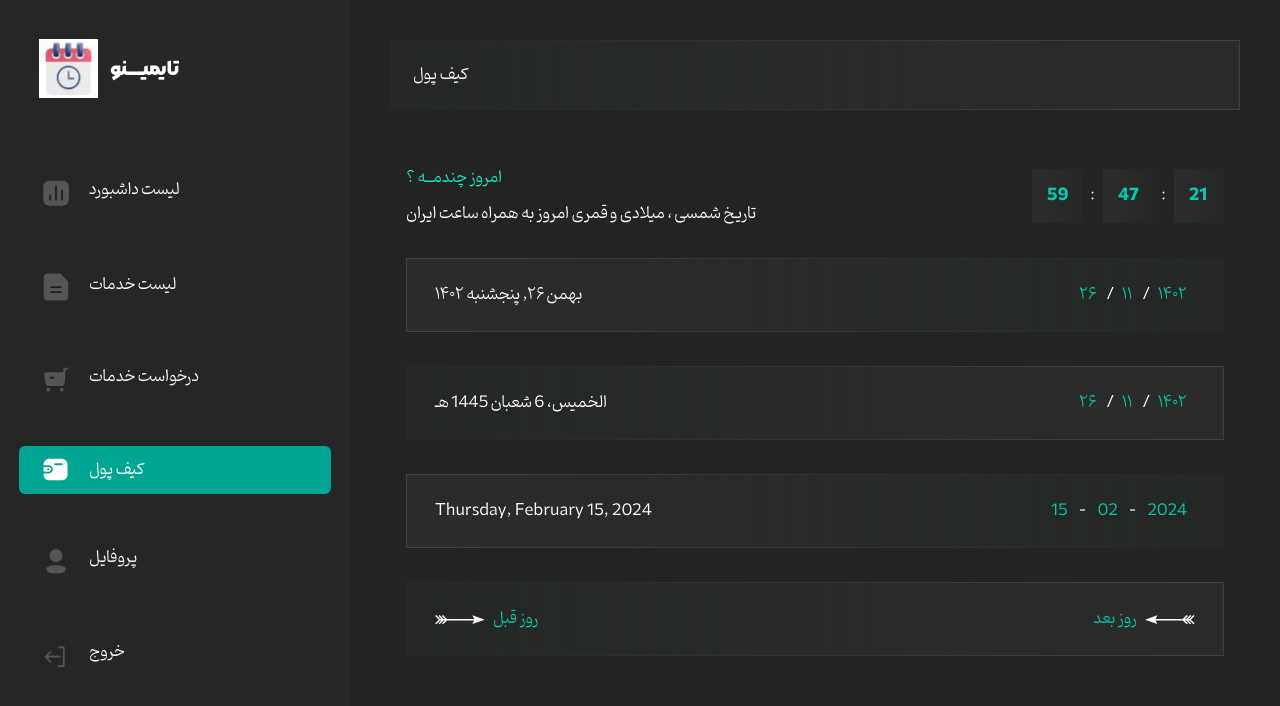
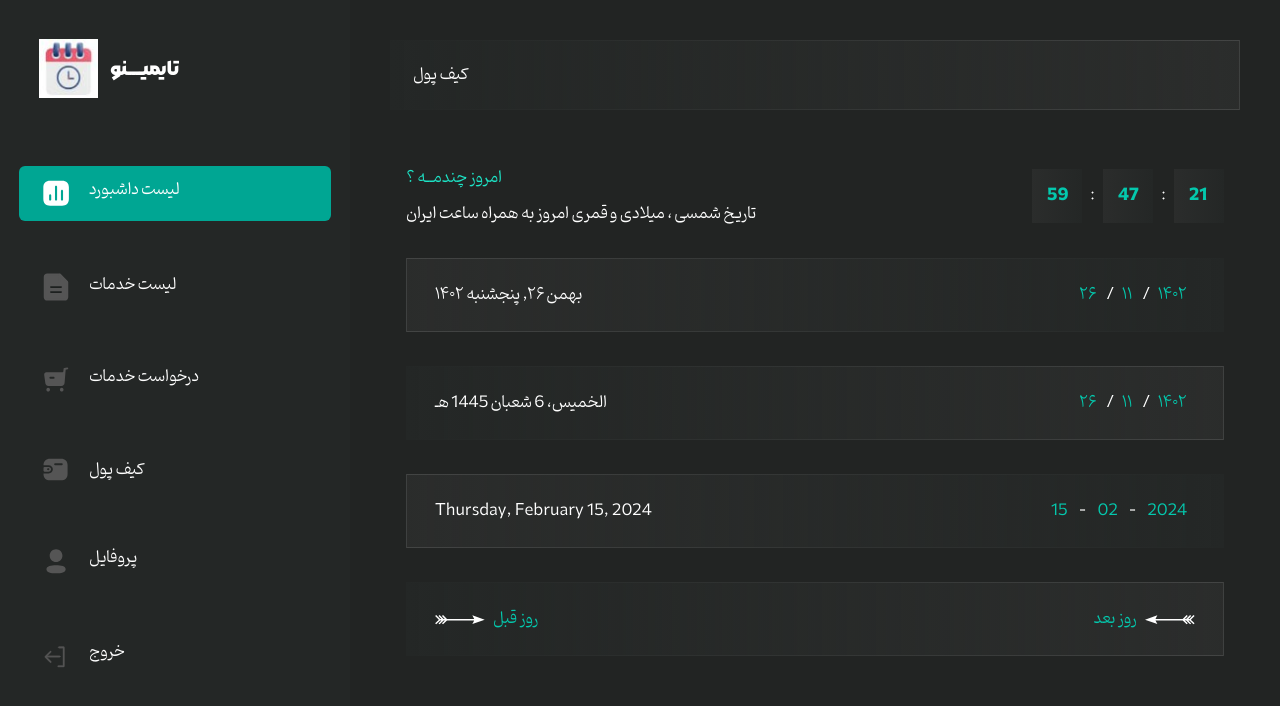
Before and after one commit to babaeiFateme/calendar, a React (Create React App) app: page / in a window 1280 px wide. Shown: the top 706 px of the page. Built offline with nearby package versions, Linux system fonts and the light colour scheme; the HTML template or start-up script is replaced by a standard one.

Commit message:
fix: fix route

```diff
--- a/src/components/common/Sidebar/Sidebar.tsx
+++ b/src/components/common/Sidebar/Sidebar.tsx
@@ -1,21 +1,23 @@
 import React from "react";
-import { Link } from "react-router-dom";
+import { Link, useLocation } from "react-router-dom";
 import { UserIcon, LogoutIcon, ShopIcon, WalletIcon, FileIcon, ChartIcon } from '../icons/SidebarIcons';
 
 import logo from '../icons/logo.jpg'
+import Discount from "src/pages/Discount";
 
 
 
 const sidebarItems = [
     { icon: <ChartIcon />, text: 'لیست داشبورد', link: '/' },
-    { icon: <FileIcon />, text: 'لیست خدمات', link: '/' },
-    { icon: <ShopIcon />, text: 'درخواست خدمات', link: '/' },
-    { icon: <WalletIcon />, text: 'کیف پول', link: '/' },
-    { icon: <UserIcon />, text: 'پروفایل', link: '/' },
-    { icon: <LogoutIcon />, text: 'خروج', link: '/' }
+    { icon: <FileIcon />, text: 'لیست خدمات', link: '/a' },
+    { icon: <ShopIcon />, text: 'درخواست خدمات', link: '/b' },
+    { icon: <WalletIcon />, text: 'کیف پول', link: '/discount' },
+    { icon: <UserIcon />, text: 'پروفایل', link: '/z' },
+    { icon: <LogoutIcon />, text: 'خروج', link: '/logout' },
 ];
 
 const Sidebar = () => {
+    const location = useLocation();
     return (
         <>
             <div className="sidebar w-[350px] flex-shrink-0 absolute md:relative h-screen">
@@ -27,7 +29,7 @@ const Sidebar = () => {
                     </h1>
                     <ul className="mt-4 p-4">
                         {sidebarItems.map((item, index) => (
-                            <li key={index} className={`mb-[40px] p-3 rounded-md ${index === 3 ? "active" : ""}`}>
+                            <li key={index} className={`mb-[40px] p-3 rounded-md ${location.pathname === item.link ? "active" : ""}`}>
                                 <div>
                                     <Link to={item.link} className="flex gap-2">
                                         {item.icon}
```
